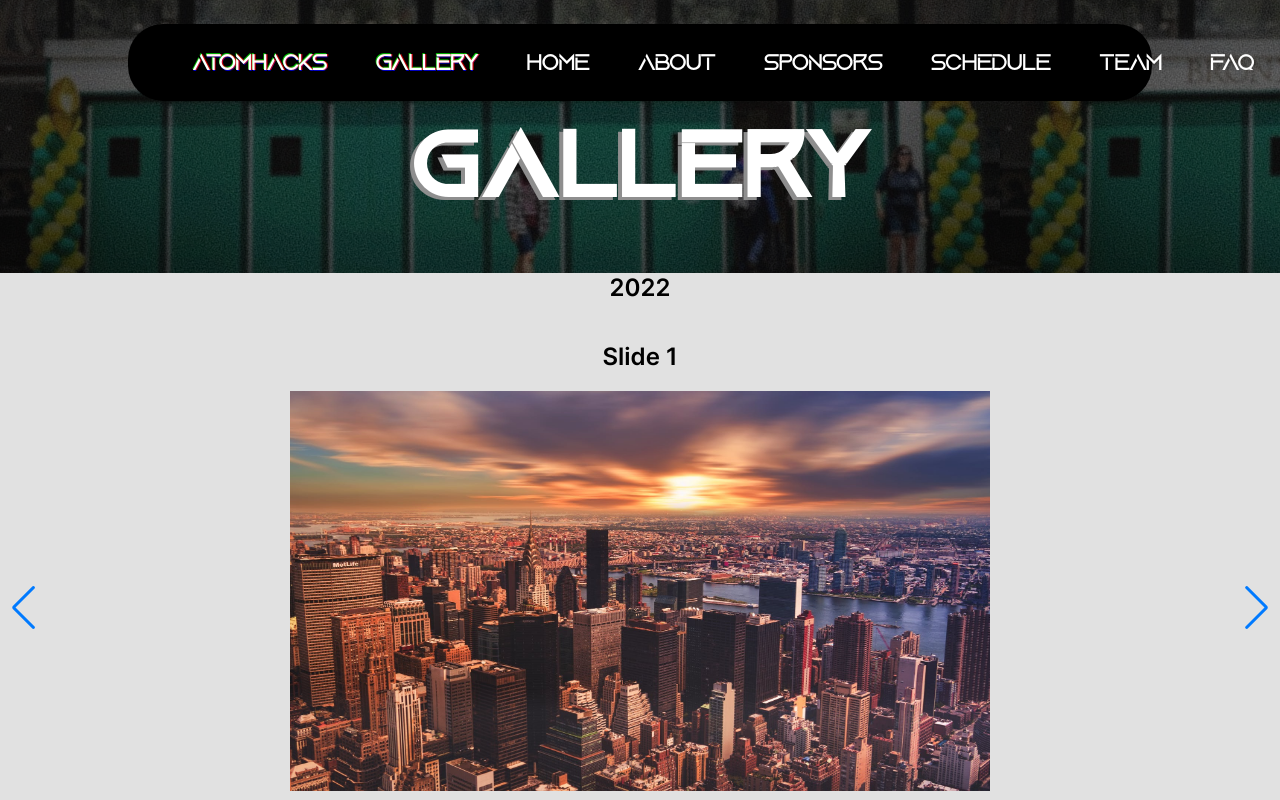
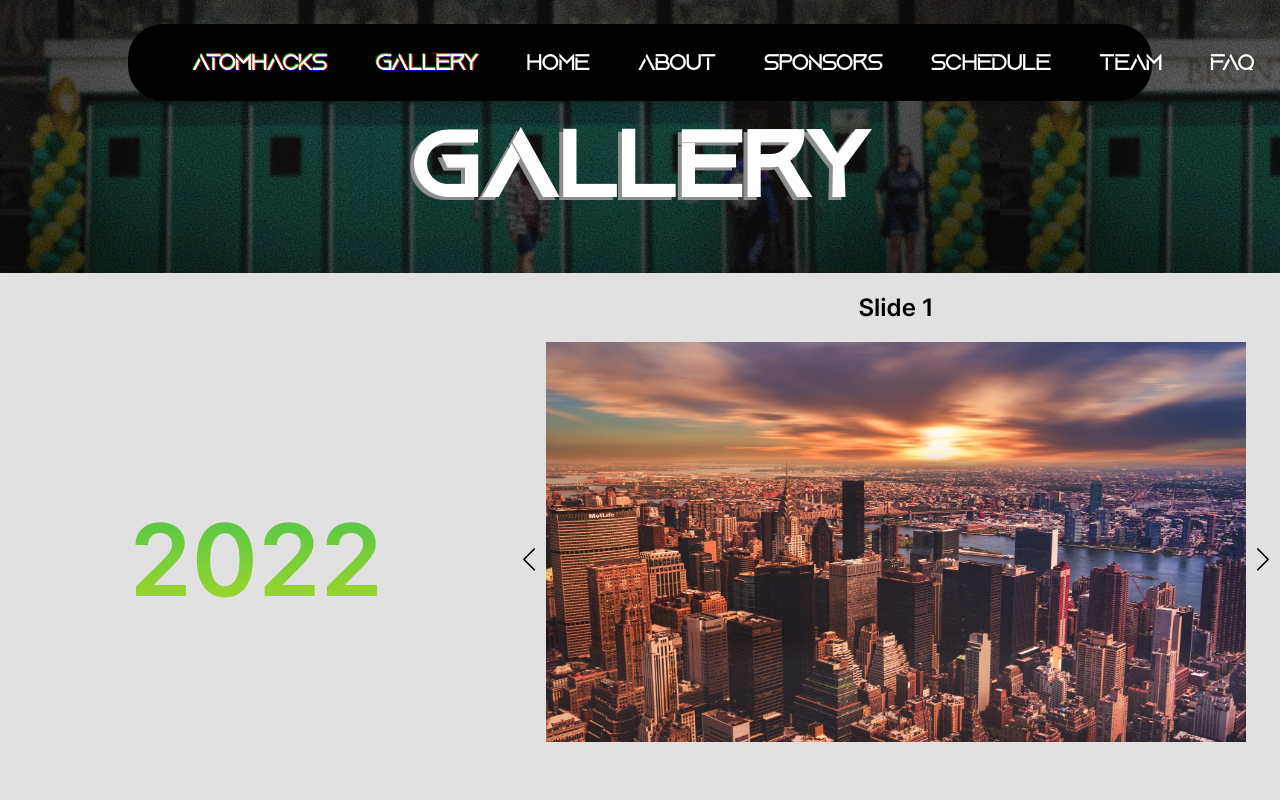
Before and after one commit to atomhacks/VIII, a Next.js app: page /gallery in a window 1280 px wide. Shown: the top 800 px of the page. Built offline with nearby package versions, Linux system fonts and the light colour scheme.

Commit message:
Update gallery.module.css

```diff
--- a/styles/components/gallery.module.css
+++ b/styles/components/gallery.module.css
@@ -25,3 +25,45 @@
     color: black;
 
 }
+
+
+.galleryContainer{
+    display: flex;
+    flex-direction: column;
+}
+
+.leftSliderContainer{
+    display: flex;
+    width: 100%;
+    align-items: center;
+    justify-content: center;
+
+}
+
+
+
+
+.date{
+    width: 40%;
+    background: -webkit-linear-gradient(#00b768, #f4e509);
+  -webkit-background-clip: text;
+  -webkit-text-fill-color: transparent;
+}
+
+.date h2{
+    font-size: 100px;
+}
+.slider{
+    width: 60%;
+}
+
+
+
+
+
+
+
+.galleryContainer{
+    --swiper-navigation-color: -webkit-linear-gradient(#00b768, #f4e509);
+    --swiper-navigation-size: 23px;
+}
```
